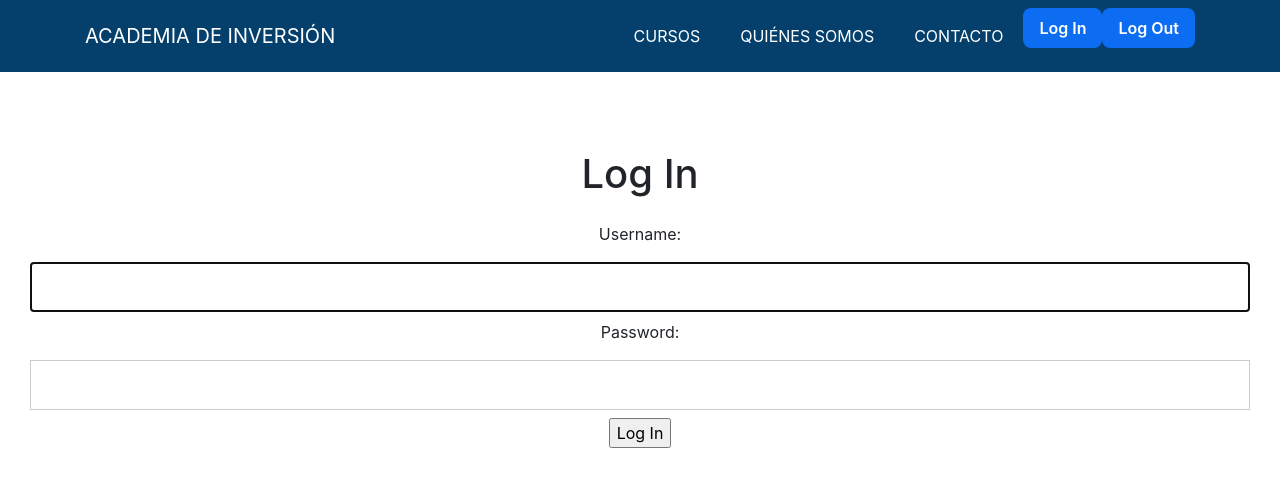
After one commit to kokoyoana/Academia, a Django app: page /login/ in a window 1280 px wide. The commit adds this page. Shown: the top 487 px of the page. Run offline with Django 3.2, Linux system fonts and the light colour scheme; some libraries are stand-ins or nearby versions.

Commit message:
login y logout

```diff
--- a/academia/app/static/css/style.css
+++ b/academia/app/static/css/style.css
@@ -391,7 +391,11 @@ a > code {
 }
 
 
+.marginAviso{
+  padding: 150px 30px 25px 30px;
+  background-color: #ffffff;
 
+}
 .login {
   display: inline-block;
     font-weight: 600;
@@ -447,3 +451,47 @@ a > code {
 .carousel-inner img {
   height: 450px;
 }
+
+
+form{
+text-decoration: none;
+}
+
+dl, ol, ul {
+    margin-top: 0;
+    margin-bottom: 1rem;
+    list-style: none;
+}
+
+input[type=text], input[type=password] {
+  width: 100%;
+  padding: 12px 20px;
+  margin: 8px 0;
+  display: inline-block;
+  border: 1px solid #ccc;
+  box-sizing: border-box;
+}
+
+
+
+button:hover {
+  opacity: 0.8;
+}
+
+
+
+
+
+
+
+span.psw {
+  float: right;
+  padding-top: 16px;
+}
+
+/* Change styles for span and cancel button on extra small screens */
+@media screen and (max-width: 300px) {
+  span.psw {
+     display: block;
+     float: none;
+  }
--- a/academia/app/urls.py
+++ b/academia/app/urls.py
@@ -8,6 +8,8 @@ urlpatterns = [
    path('contacto/',Contacto.as_view(), name='contactos'),
    path('cursos/',Cursos.as_view(), name='curso'),
    path('quienes/',Quien.as_view(), name='quien'),
+   path('login/', views.login_view, name='login'),
+   path('logout/', views.logout_view, name='logout')
 
 
 
--- a/academia/app/views.py
+++ b/academia/app/views.py
@@ -11,7 +11,8 @@ from django.template.loader import render_to_string
 from random import choices
 from django.db.models import Avg
 from django.contrib.auth.forms import UserCreationForm, AuthenticationForm
-from django.contrib.auth import login, logout
+from django.contrib.auth import login,logout
+
 
 # Create your views here.
 class Home(TemplateView):
@@ -112,3 +113,21 @@ class Contacto(TemplateView):
 
 class Quien(TemplateView):
     template_name='app/quienes.html'
+
+
+
+
+
+def login_view(request):
+    if request.method == 'POST':
+        form = AuthenticationForm(data=request.POST)
+        if form.is_valid():
+            return redirect('app:curso')
+    else:
+        form = AuthenticationForm()
+    return render(request, 'app/login.html', {'form': form})
+
+def logout_view(request):
+    if request.method == 'POST':
+        logout(request)
+        return redirect('app:inicio')
--- a/academia/templates/app/index.html
+++ b/academia/templates/app/index.html
@@ -32,17 +32,22 @@
                             href="{% url 'app:quien' %}">Quiénes Somos</a></li>
                     <li class="nav-item mx-0 mx-lg-1"><a class="nav-link py-3 px-0 px-lg-3 rounded js-scroll-trigger"
                             href="{% url 'app:contactos' %}">Contacto</a></li>
-                    <a class="Link__CustomLink-sc-1p80yfz-0 btnLogin"
-                        href="https://login.blockchain.com/#/login?utm_campaign=dcomnav_login"><button type="submit"
-                            class="Button__DefaultButton-sc-1e82yhp-0 login" aria-label="Login"
-                            href="https://login.blockchain.com/#/login?utm_campaign=dcomnav_login">
+
+                    <form action="{% url 'app:login' %}" method="post">
+                        {% csrf_token %}
+
+                        <button type="submit" class="SignUp" aria-label="Sign Up">
                             Log In
-                        </button></a><a class="Link__CustomLink-sc-1p80yfz-0 bCfMzW"
-                        href="https://login.blockchain.com/#/signup?showWallet?utm_campaign=dcomnav_signup"><button
-                            type="submit" class="Button__DefaultButton-sc-1e82yhp-0 SignUp" aria-label="Sign Up"
-                            href="https://login.blockchain.com/#/signup?showWallet?utm_campaign=dcomnav_signup">
-                            Sign Up
-                        </button></a>
+                        </button>
+                    </form>
+                    <form action="{% url 'app:logout' %}" method="post">
+                        {% csrf_token %}
+
+                        <button type="submit" class="SignUp" aria-label="Sign Up">
+                            Log Out
+                        </button>
+                     </form>
+
                 </ul>
             </div>
         </div>
@@ -201,7 +206,7 @@
                             <div class="form-group floating-label-form-group controls mb-0 pb-2">
                                 {% csrf_token %}
                                 <label>Email </label>
-                                {% render_field contact_form.email class+="form-control"  %}
+                                {% render_field contact_form.email class+="form-control" %}
 
                                 <p class="help-block text-danger"></p>
                             </div>
@@ -210,7 +215,7 @@
                             <div class="form-group floating-label-form-group controls mb-0 pb-2">
                                 {% csrf_token %}
                                 <label>Teléfono</label>
-                                {% render_field contact_form.telefono class+="form-control"  %}
+                                {% render_field contact_form.telefono class+="form-control" %}
 
                                 <p class="help-block text-danger"></p>
                             </div>
@@ -218,7 +223,7 @@
                         <div class="control-group">
                             <div class="form-group floating-label-form-group controls mb-0 pb-2">
                                 <label>Mensaje</label>
-                                {% render_field contact_form.mensaje class+="form-control"  %}
+                                {% render_field contact_form.mensaje class+="form-control" %}
 
                                 <p class="help-block text-danger"></p>
                             </div>
--- /dev/null
+++ b/academia/templates/app/login.html
@@ -0,0 +1,14 @@
+{% extends 'app/index.html' %} {% load static %} {% load bootstrap4 %}
+{% block content %}
+<div class=" marginAviso text-center ">
+  <h1 class="mb-4">Log In</h1>
+    <form action="/login/" method="post">
+        {% csrf_token %}
+        {{ form }}
+        <input type="submit" value="Log In">
+    </form>
+</div>
+
+
+</div>
+{% endblock content %}
```
